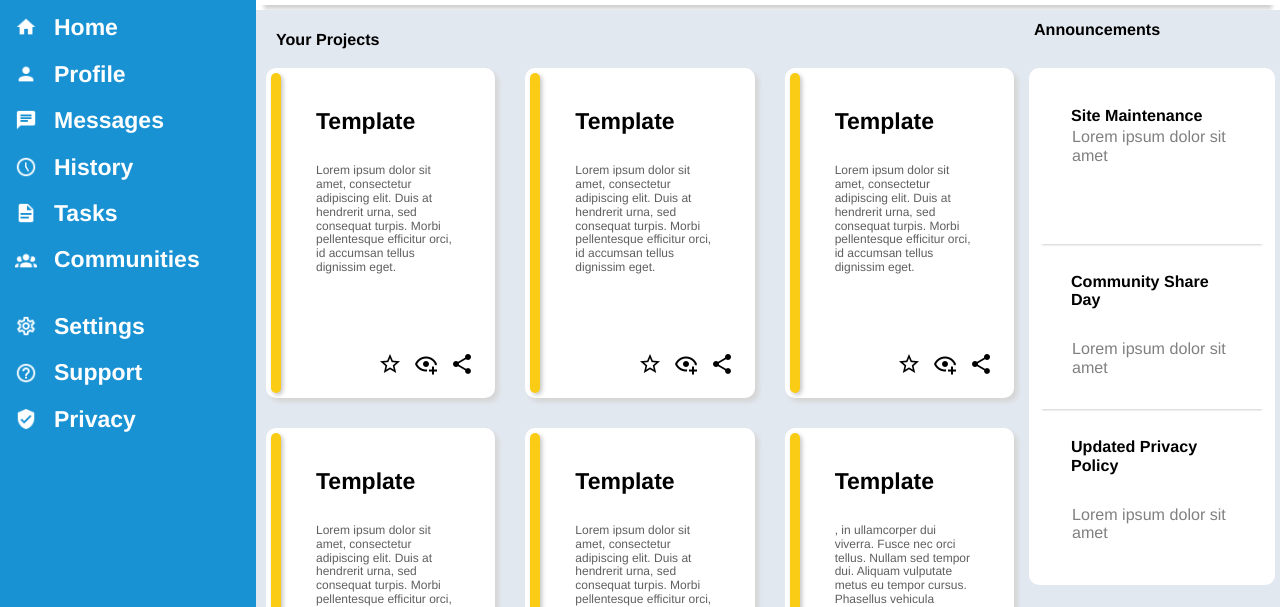
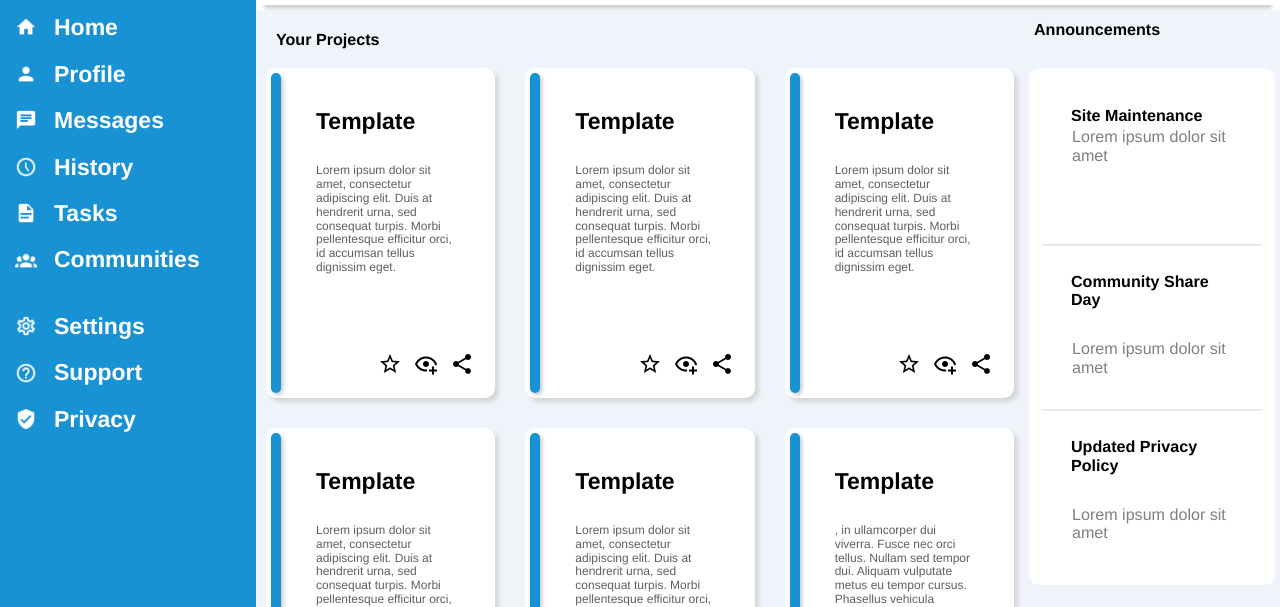
Before and after one commit to chiagger/admin-dashboard, a plain HTML site: page index.html in a window 1280 px wide. Shown: the part 168-775 px from the top of the page. Drawn offline with Linux system fonts and the light colour scheme.

Commit message:
color changes

```diff
--- a/style.css
+++ b/style.css
@@ -192,7 +192,7 @@ body {
 }
 
 .content {
-    background-color: #E2E8F0;
+    background-color: #eff4fa;
     grid-template-rows: 1fr 20fr;
 }
 
@@ -231,7 +231,7 @@ body {
 }
 
 .content .bottom .project .decoration {
-    background-color: #FACC15;
+    background-color: #1992D4;
     border-radius: 10px;
     box-shadow: 2px 2px 4px rgba(189, 188, 188, 0.858);
 }
@@ -278,7 +278,7 @@ body {
 }
 
 .news {
-    background-color: #E2E8F0;
+    background-color: #eff4fa;
     display: flex;
     flex-direction: column;
     gap: 25px;
```
